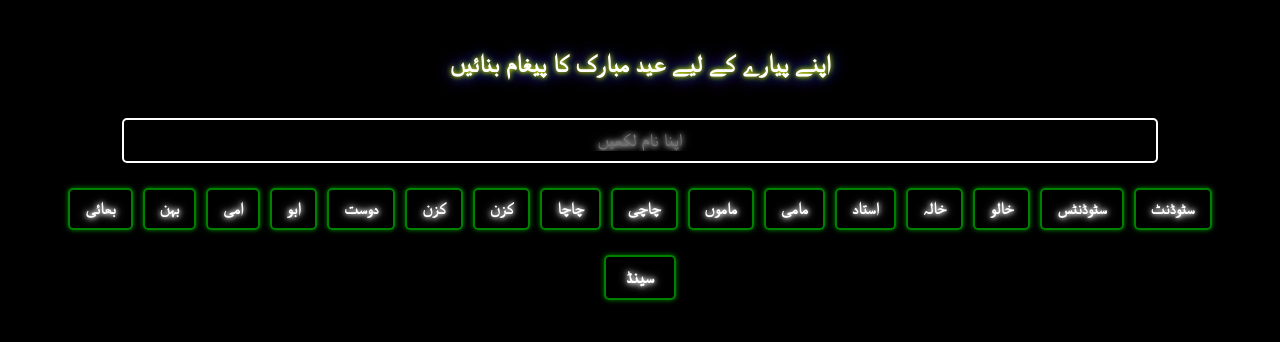
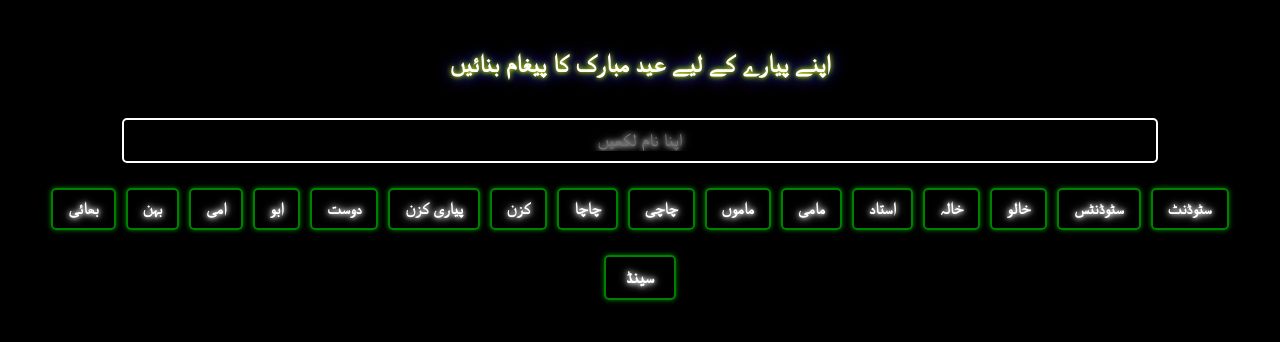
Before and after one commit to Aswarshah/AmirShahzad, a plain HTML site: page message.html in a window 1280 px wide. Drawn offline with Linux system fonts and the light colour scheme.

Commit message:
Update message.html

```diff
--- a/message.html
+++ b/message.html
@@ -98,7 +98,7 @@
             <button onclick="setRelation('میری پیاری امی کو')">امی</button>
             <button onclick="setRelation('میرے پیارے ابو کو')">ابو</button>
             <button onclick="setRelation('میرے پیارے دوست کو')">دوست</button>
-            <button onclick="setRelation('میری پیاری کزن کو')">کزن</button>
+            <button onclick="setRelation('میری پیاری کزن کو')">پیاری کزن</button>
             <button onclick="setRelation('میرے پیارے کزن کو')">کزن</button>
             <button onclick="setRelation('میرے پیارے چاچا کو')">چاچا</button>
             <button onclick="setRelation('میری پیاری چاچی کو')">چاچی</button>
```
